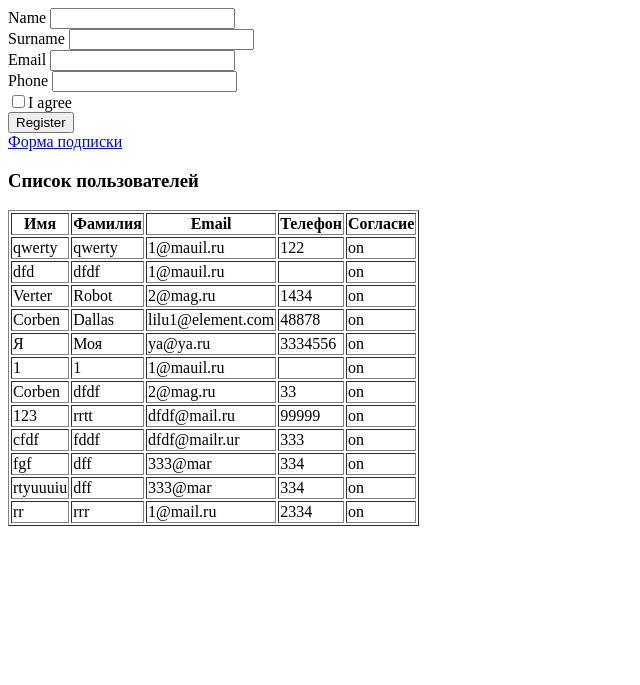
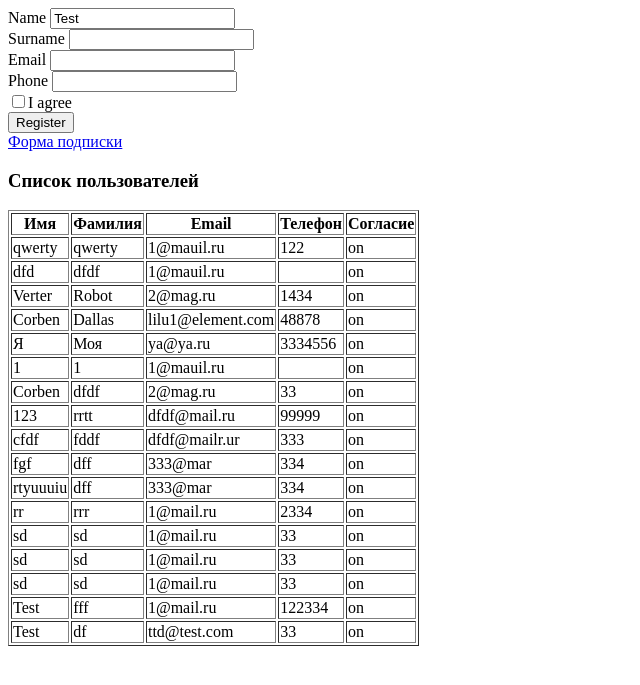
Before and after one commit to msyniuk/skillup-php, a PHP site: page / in a window 1280 px wide. Shown: the top 685 px of the page, without its empty margins (0-640 px from the left). Run offline with PHP 8.4, Linux system fonts and the light colour scheme.

Commit message:
class PremiuUser

```diff
--- /dev/null
+++ b/PremiumUser.php
@@ -0,0 +1,14 @@
+<?php
+
+class PremiumUser extends User
+{
+    protected function validate(array $user)
+    {
+        $errors = parent::validate($user);
+
+        if (substr($user['email'], -9) != '@test.com') {
+            $errors[] = 'Email должен заканчиваться на @test.com';
+        }
+        return $errors;
+    }
+}
--- a/User.php
+++ b/User.php
@@ -7,8 +7,18 @@ class User
     public $email = '';
     public $phone = '';
     public $confirm = false;
+    private $isProcessed = false;
+
+    public function __construct($firstName)
+    {
+        $this->firstName = $firstName;
+    }
 
     public function processRequest(array $postData){
+        if ($this->isProcessed){
+            throw new Exception('User was already processed.');
+        }
+        $this->isProcessed = true;
         $errors = $this->validate($postData);
         $this->firstName = isset($postData['firstName']) ? $postData['firstName'] : '';
         $this->lastName = isset($postData['lastName']) ? $postData['lastName'] : '';
--- a/index.php
+++ b/index.php
@@ -4,8 +4,11 @@ ini_set('display_errors', true);
 
 include 'lib.php';
 include 'User.php';
+include 'PremiumUser.php';
 
-$user = new User();
+//$user = new PremiumUser('Test');
+$user = new User('Test');
+//$user = new User();
 
 $errors = [];
 
--- a/users.txt
+++ b/users.txt
@@ -10,3 +10,8 @@ cfdf	fddf	dfdf@mailr.ur	333	on
 fgf	dff	333@mar	334	on
 rtyuuuiu	dff	333@mar	334	on
 rr	rrr	1@mail.ru	2334	on
+sd	sd	1@mail.ru	33	on
+sd	sd	1@mail.ru	33	on
+sd	sd	1@mail.ru	33	on
+Test	fff	1@mail.ru	122334	on
+Test	df	ttd@test.com	33	on
```
